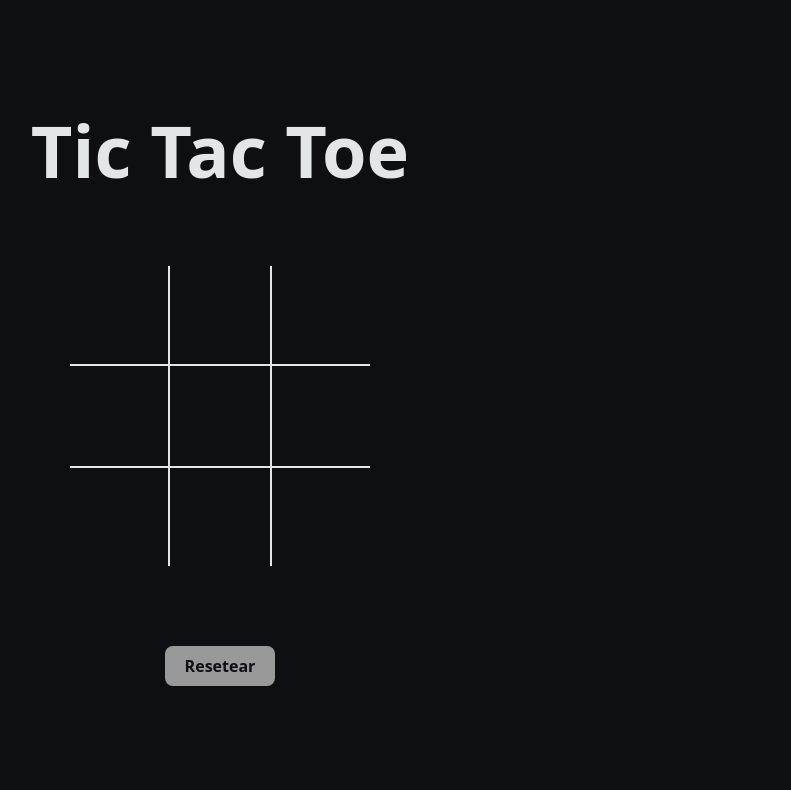
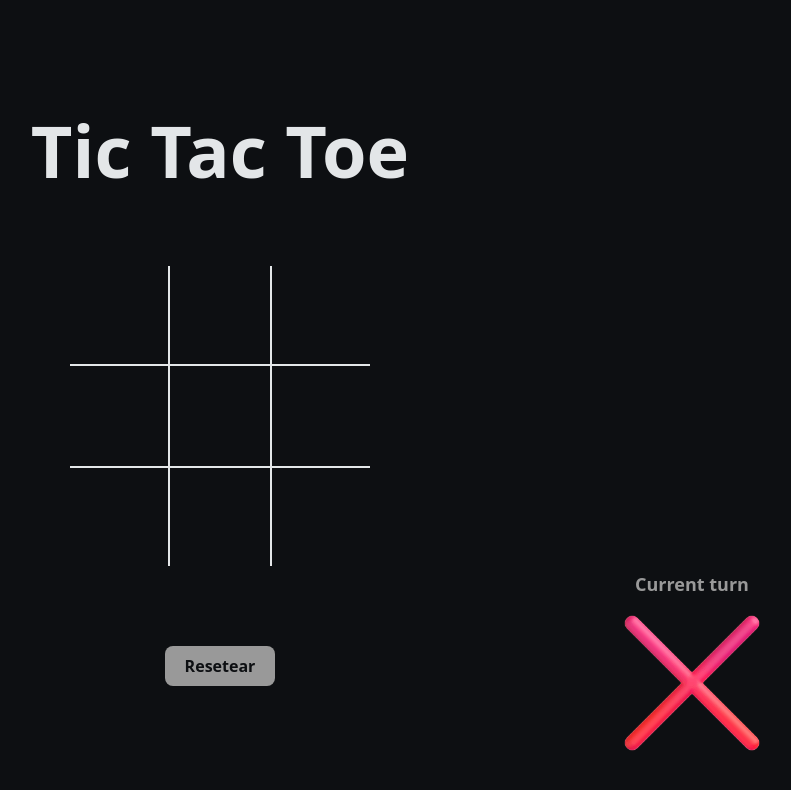
Before and after one commit to JeremyDevCode/tic-tac-toe, a Next.js app: page / in a window 1280 px wide. Shown: the top 790 px of the page, without its empty margins (420-1211 px from the left). Built offline with nearby package versions, Linux system fonts and the light colour scheme.

Commit message:
feat: add turn

```diff
--- a/src/pages/index.tsx
+++ b/src/pages/index.tsx
@@ -33,7 +33,7 @@ export default function Home() {
   }
 
   return (
-    <main className="bg-[#0D0F12] h-screen flex flex-col items-center justify-center gap-20">
+    <main className="bg-[#0D0F12] h-screen flex flex-col items-center justify-center gap-20 relative">
       <h1 className="text-7xl font-extrabold text-[#E3E6E8]">Tic Tac Toe</h1>
       <section className="grid grid-cols-3">
         {board.map((square, index) => {
@@ -57,6 +57,12 @@ export default function Home() {
       >
         Resetear
       </button>
+      <section className="absolute bottom-10 right-10 flex flex-col items-center justify-center gap-2">
+        <span className="text-[#999] font-semibold text-lg">Current turn</span>
+        <div className="grid place-items-center">
+          {turn === TURNS.X ? TURNS.X : TURNS.O}
+        </div>
+      </section>
     </main>
   );
 }
```
